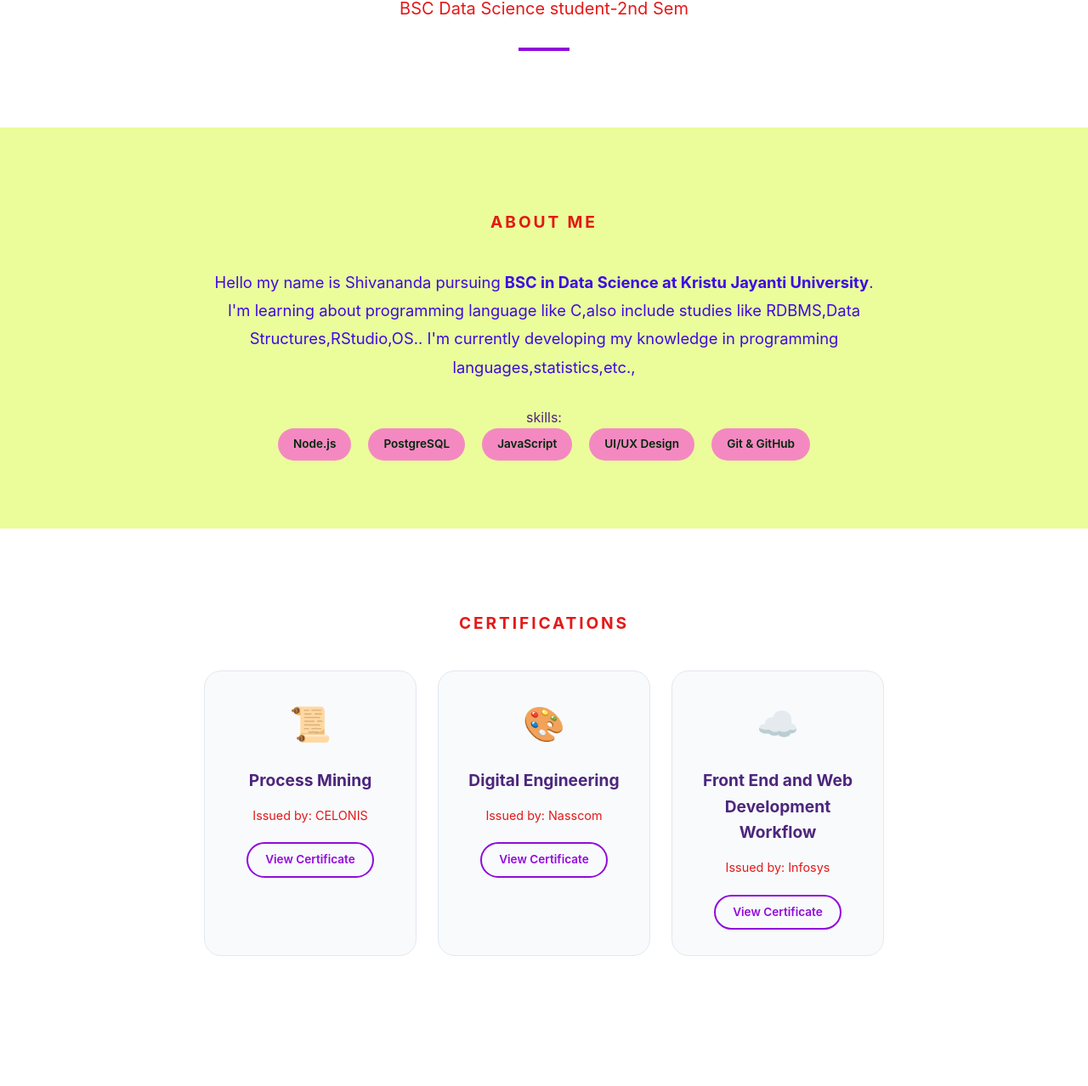
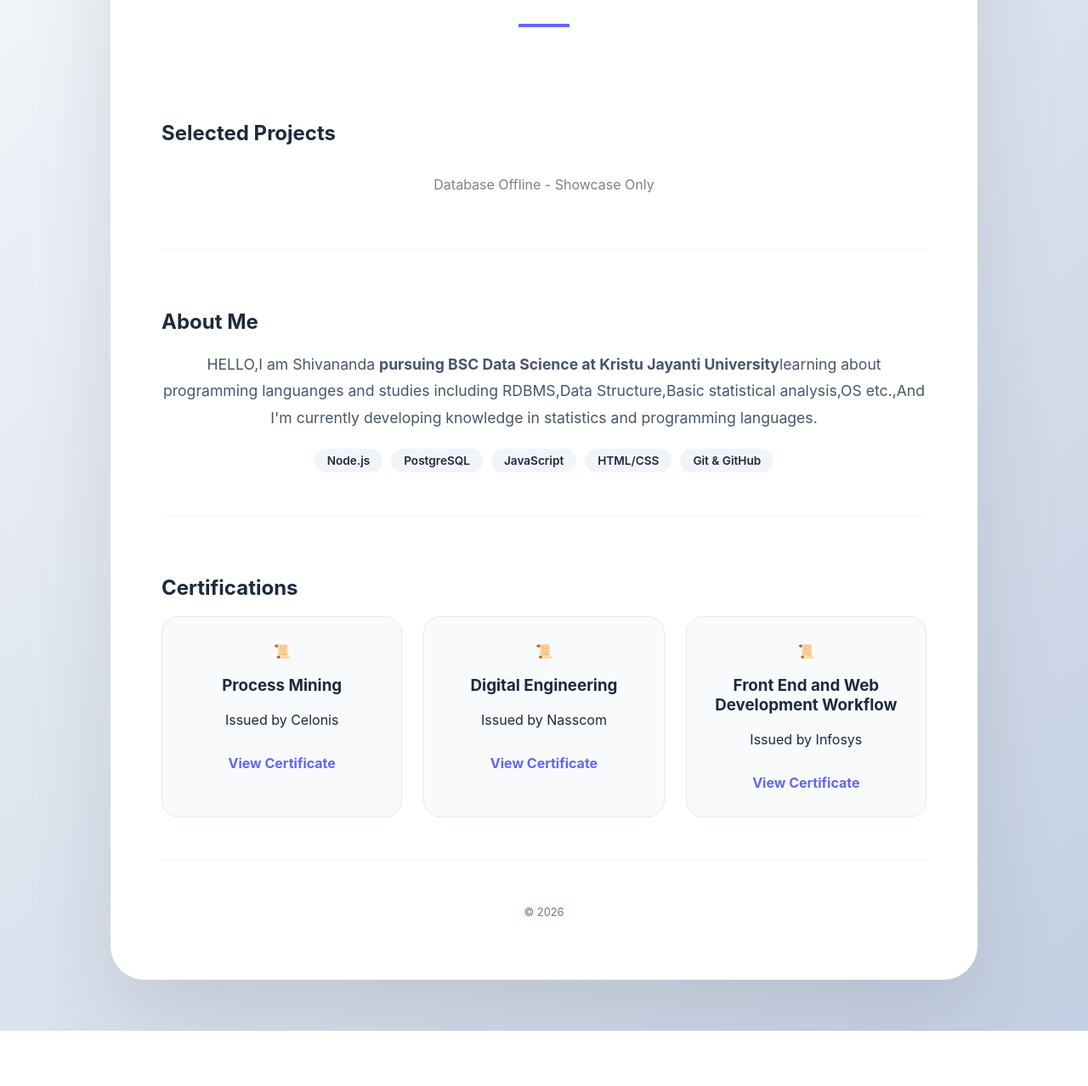
Before and after one commit to periyeshivananda-design/my-portfolio, a plain HTML site: page frontend/index.html in a window 1280 px wide. Shown: the part 226-1504 px from the top of the page at 85% size. After the commit the page ends 1439 px from the top, so only its background shows below. Drawn offline with Linux system fonts and the light colour scheme; no server answers.

Commit message:
Project Completed

```diff
--- a/frontend/index.html
+++ b/frontend/index.html
@@ -7,70 +7,65 @@
     <link rel="stylesheet" href="style.css">
 </head>
 <body>
-    <header>
+    <div class="main-card-wrapper">
+
+        <header class="animate-in">
             <div class="hero">
-            <h1> <span>Shivananda P</span></h1>
-            <p class="subtitle">BSC Data Science student-2nd Sem</p>
+                <h1><span>Shivananda P</span></h1>
+                <p class="subtitle"></p>BSC Data Science-2nd SEM | Data Enthusiast</p>
                 <div class="divider"></div>
             </div>
         </header>
 
-    <section id="about">
-        <div class="container">
+
+        <section id="work" class="hidden">
+            <h2>Selected Projects</h2>
+            <div id="projects" class="project-grid"></div>
+        </section>
+
+        <section id="about" class="hidden">
             <h2>About Me</h2>
             <p class="about-text">
-                Hello my name is Shivananda pursuing <strong> BSC in Data Science at Kristu Jayanti University</strong>.
-                I'm learning about programming language like C,also include studies like RDBMS,Data Structures,RStudio,OS..
-                I'm currently developing my knowledge in programming languages,statistics,etc.,
+                HELLO,I am Shivananda <strong>pursuing BSC Data Science at Kristu Jayanti University</strong>learning about programming languanges and studies
+                including RDBMS,Data Structure,Basic statistical analysis,OS etc.,And I'm currently developing knowledge in statistics and
+                programming languages.
 
-            </p><strong></strong>skills:<strong></strong>
+            </p>
             <div class="skills-tags">
-                <span>Node.js</span>
-                <span>PostgreSQL</span>
-                <span>JavaScript</span>
-                <span>UI/UX Design</span>
-                <span>Git & GitHub</span>
-            </div>
+                <span>Node.js</span><span>PostgreSQL</span><span>JavaScript</span>
+                <span>HTML/CSS</span><span>Git & GitHub</span>
             </div>
         </section>
-<section id="certificates">
-    <div class="container">
+
+        <section id="certificates" class="hidden">
             <h2>Certifications</h2>
             <div class="cert-grid">
                 <div class="cert-card">
                     <div class="cert-icon">📜</div>
                     <h3>Process Mining</h3>
-                <p>Issued by: CELONIS</p>
+                    <p>Issued by Celonis</p>
                     <a href="#" class="btn-cert">View Certificate</a>
                 </div>
-
                 <div class="cert-card">
-                <div class="cert-icon">🎨</div>
+                    <div class="cert-icon">📜</div>
                     <h3>Digital Engineering</h3>
-                <p>Issued by: Nasscom</p>
+                    <p>Issued by Nasscom</p>
                     <a href="#" class="btn-cert">View Certificate</a>
                 </div>
-
                 <div class="cert-card">
-                <div class="cert-icon">☁️</div>
+                    <div class="cert-icon">📜</div>
                     <h3>Front End and Web Development Workflow</h3>
-                <p>Issued by: Infosys</p>
+                    <p>Issued by Infosys</p>
                     <a href="#" class="btn-cert">View Certificate</a>
                 </div>
             </div>
-    </div>
         </section>
-    <main>
-        <section id="work">
-            <h2>Selected Projects</h2>
-            <div id="projects" class="project-grid">
-                </div>
-        </section>
-    </main>
+
 
         <footer>
-        <p>© 2026 Shivananda P</p>
+            <p>© 2026 </p>
         </footer>
+    </div>
 
     <script src="script.js"></script>
 </body>
--- a/frontend/script.js
+++ b/frontend/script.js
@@ -1,3 +1,16 @@
+// 1. Scroll Animation Logic
+const observer = new IntersectionObserver((entries) => {
+    entries.forEach((entry) => {
+        if (entry.isIntersecting) {
+            entry.target.classList.add('show');
+        }
+    });
+}, { threshold: 0.1 });
+
+const hiddenElements = document.querySelectorAll('.hidden');
+hiddenElements.forEach((el) => observer.observe(el));
+
+// 2. Fetch Projects from Backend
 const projectsDiv = document.getElementById('projects');
 
 fetch('http://localhost:5000/api/projects')
@@ -6,11 +19,10 @@ fetch('http://localhost:5000/api/projects')
         data.forEach(project => {
             const card = document.createElement('div');
             card.className = 'project-card';
-            card.innerHTML = `
-                <h3>${project.title}</h3>
-                <p>${project.description}</p>
-            `;
+            card.innerHTML = `<h3>${project.title}</h3><p>${project.description}</p>`;
             projectsDiv.appendChild(card);
         });
     })
-    .catch(err => console.log("Error loading projects:", err));
+    .catch(() => {
+        projectsDiv.innerHTML = "<p style='text-align:center; color:gray;'>Database Offline - Showcase Only</p>";
+    });
--- a/frontend/style.css
+++ b/frontend/style.css
@@ -1,203 +1,67 @@
 :root {
-    --bg: #ffffff;
-    --text: #4d267c;
-    --accent:#910ada;
-    --gray: #e20606ec;
-    --light-bg: #ebfc9b;
+    --accent: #6366f1;
+    --text: #1e293b;
+    --gray: #64748b;
+    --bg-gradient: linear-gradient(135deg, #f5f7fa 0%, #c3cfe2 100%);
 }
 
 body {
     margin: 0;
-    font-family: 'Inter', -apple-system, BlinkMacSystemFont, "Segoe UI", Roboto, sans-serif;
-    background-color: var(--bg);
-    color: var(--text);
-    line-height: 1.6;
-}
-
-/* Hero */
-.hero {
-    padding: 120px 20px 60px;
-    text-align: center;
-    max-width: 800px;
-    margin: 0 auto;
-}
-
-h1 {
-    font-size: 3.5rem;
-    font-weight: 800;
-    margin: 0;
-    letter-spacing: -0.02em;
-}
-
-h1 span { color: var(--accent); }
-
-.subtitle {
-    font-size: 1.25rem;
-    color: var(--gray);
-    margin-top: 10px;
-}
-
-.divider {
-    height: 4px;
-    width: 60px;
-    background: var(--accent);
-    margin: 30px auto;
-}
-
-/* About Section */
-#about {
-    padding: 80px 20px;
-    background-color: var(--light-bg);
-    text-align: center;
-}
-
-.container {
-    max-width: 800px;
-    margin: 0 auto;
-}
-
-.about-text {
-    font-size: 1.15rem;
-    color: #3a0ce1;
-    line-height: 1.8;
-    margin-bottom: 30px;
-}
-
-.skills-tags {
+    padding: 60px 20px;
+    font-family: 'Inter', sans-serif;
+    background: var(--bg-gradient);
     display: flex;
-    flex-wrap: wrap;
     justify-content: center;
-    gap: 20px;
-}
-
-.skills-tags span {
-    background: #f489c2;
-    color: #022509;
-    padding: 8px 18px;
-    border-radius: 50px;
-    font-size: 0.85rem;
-    font-weight: 600;
-    transition: all 0.3s ease;
-}
-
-.skills-tags span:hover {
-    background: var(--accent);
-    color: yellow;
-    transform: scale(1.05);
-}
-
-/* Projects */
-#work {
-    max-width: 1000px;
-    margin: 0 auto;
-    padding: 80px 20px;
-}
-
-h2 {
-    font-size: 1.2rem;
-    text-transform: uppercase;
-    letter-spacing: 0.15em;
-    margin-bottom: 40px;
-    color: var(--gray);
-    text-align: center;
-}
-
-.project-grid {
-    display: grid;
-    grid-template-columns: 1fr 1fr;
-    gap: 30px;
-}
-
-.project-card {
-    background: pink;
-    padding: 40px;
-    border-radius: 24px;
-    transition: all 0.4s cubic-bezier(0.175, 0.885, 0.32, 1.275);
-    border: 1px solid #96b8e6;
-}
-
-.project-card:hover {
-    transform: translateY(-12px);
-    box-shadow: 0 25px 50px -12px rgba(0, 0, 0, 0.08);
-    border-color: var(--accent);
-}
-
-.project-card h3 {
-    font-size: 1.5rem;
-    margin-top: 0;
     color: var(--text);
 }
 
-footer {
-    text-align: center;
-    padding: 80px 20px;
-    color: var(--gray);
-    font-size: 0.9rem;
+.main-card-wrapper {
+    background: white;
+    max-width: 900px;
+    width: 100%;
+    border-radius: 40px;
+    box-shadow: 0 40px 100px rgba(0,0,0,0.1);
+    padding: 60px;
+    overflow: hidden;
 }
 
-@media (max-width: 768px) {
-    .project-grid { grid-template-columns: 1fr; }
-    h1 { font-size: 2.5rem; }
-}
-/* Certificates Section Styles */
-#certificates {
-    padding: 80px 20px;
-    background-color: #ffffff;
+/* ANIMATION CLASSES */
+.hidden {
+    opacity: 0;
+    transform: translateY(50px);
+    transition: all 1s cubic-bezier(0.17, 0.55, 0.55, 1);
 }
 
-.cert-grid {
-    display: grid;
-    grid-template-columns: repeat(auto-fit, minmax(250px, 1fr));
-    gap: 25px;
-    margin-top: 30px;
+.show {
+    opacity: 1;
+    transform: translateY(0);
 }
 
-.cert-card {
-    background: #f8fafc;
-    padding: 30px;
-    border-radius: 20px;
-    text-align: center;
-    border: 1px solid #e2e8f0;
-    transition: all 0.3s ease;
+.animate-in {
+    animation: slideUp 1.2s ease-out forwards;
 }
 
-.cert-card:hover {
-    background: #edd3d3;
-    border-color: var(--accent);
-    box-shadow: 0 10px 30px rgba(99, 102, 241, 0.1);
+@keyframes slideUp {
+    from { opacity: 0; transform: translateY(30px); }
+    to { opacity: 1; transform: translateY(0); }
 }
 
-.cert-icon {
-    font-size: 2.5rem;
-    margin-bottom: 15px;
-}
+/* UI STYLING */
+.hero { text-align: center; margin-bottom: 40px; }
+h1 { font-size: 3.5rem; margin: 0; letter-spacing: -2px; }
+h1 span { color: var(--accent); }
+.divider { height: 4px; width: 60px; background: var(--accent); margin: 30px auto; }
 
-.cert-card h3 {
-    font-size: 1.2rem;
-    margin-bottom: 10px;
-    color: var(--text);
-}
+#about, #certificates, #work { padding: 50px 0; border-bottom: 1px solid #f1f5f9; }
+.about-text { text-align: center; font-size: 1.1rem; line-height: 1.8; color: #475569; }
 
-.cert-card p {
-    color: var(--gray);
-    font-size: 0.9rem;
-    margin-bottom: 20px;
-}
+.skills-tags { display: flex; flex-wrap: wrap; justify-content: center; gap: 10px; margin-top: 20px; }
+.skills-tags span { background: #f1f5f9; padding: 6px 15px; border-radius: 50px; font-size: 0.85rem; font-weight: 600; }
 
-.btn-cert {
-    display: inline-block;
-    padding: 8px 20px;
-    background: transparent;
-    border: 2px solid var(--accent);
-    color: var(--accent);
-    text-decoration: none;
-    border-radius: 50px;
-    font-weight: 600;
-    font-size: 0.85rem;
-    transition: all 0.3s ease;
-}
+.cert-grid, .project-grid { display: grid; grid-template-columns: repeat(auto-fit, minmax(260px, 1fr)); gap: 25px; }
+.cert-card, .project-card { background: #f8fafc; padding: 30px; border-radius: 20px; border: 1px solid #e2e8f0; text-align: center; transition: transform 0.3s ease; }
+.cert-card:hover { transform: translateY(-5px); border-color: var(--accent); }
 
-.btn-cert:hover {
-    background: var(--accent);
-    color: rgb(182, 229, 251);
-}
+.btn-cert { display: inline-block; margin-top: 15px; color: var(--accent); text-decoration: none; font-weight: 700; }
+
+footer { text-align: center; padding-top: 40px; color: var(--gray); font-size: 0.8rem; }
```
Lines whose indentation alone changed are shown as unchanged.
